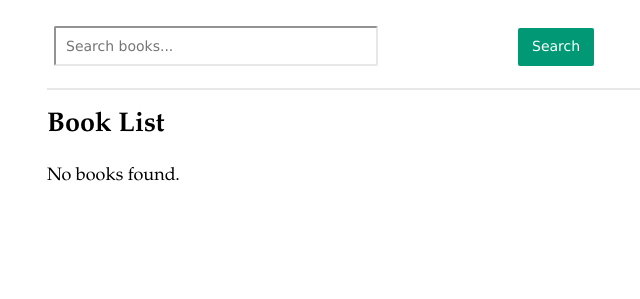
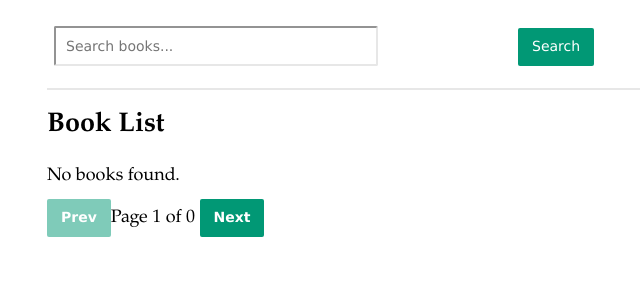
Before and after one commit to Crowe-Brian-J/treehouse_u8_sql_library_manager, a Node server app: page /books in a window 1280 px wide. Shown: the part 204-503 px from the top of the page, without its empty margins (11-651 px from the left). Run offline with Node 20, Linux system fonts and the light colour scheme; data that the repository does not hold is empty; some libraries are stand-ins or nearby versions.

Commit message:
disable prev or next buttons when at pagination end, add styling to distinguish for user

```diff
--- a/public/stylesheets/style.css
+++ b/public/stylesheets/style.css
@@ -2,15 +2,18 @@ body {
   padding: 10px 50px 50px;
   font: 18px 'Garamond', serif;
 }
+
 a {
   color: #019875;
   text-decoration: none;
   font-weight: bold;
   transition: 0.4s;
 }
+
 a:hover {
   color: black;
 }
+
 a.button,
 input[type='submit'] {
   color: white;
@@ -21,21 +24,32 @@ input[type='submit'] {
   border-radius: 2px;
   cursor: pointer;
 }
+
 form a.button,
 input[type='submit'] {
   margin-left: 140px;
   transition: 0.4s;
 }
+
 input[type='submit'] {
   border: 0;
 }
+
 a.button:hover,
 input[type='submit']:hover {
   background-color: #01b189;
 }
+
+a.button.disabled {
+  pointer-events: none; /* makes it unclickable */
+  opacity: 0.5; /* visually dimmed */
+  cursor: default; /* removes the pointer */
+}
+
 p {
   margin: 20px auto;
 }
+
 ul {
   padding: 0;
   list-style-type: none;
--- a/views/index.pug
+++ b/views/index.pug
@@ -35,9 +35,7 @@ block content
 
   //- Pagination
   if totalPages && totalPages > 1
-    nav.pagination
-      if currentPage > 1
-        a.button(href=`/books?search=${search}&page=${currentPage - 1}`) Prev
-      | Page #{currentPage} of #{totalPages}
-      if currentPage < totalPages
-        a.button(href=`/books?search=${search}&page=${currentPage + 1}`) Next
+  nav.pagination
+    a.button(href=`/books?search=${search}&page=${currentPage - 1}`, class=(currentPage === 1 ? 'disabled' : '')) Prev
+    | Page #{currentPage} of #{totalPages}
+    a.button(href=`/books?search=${search}&page=${currentPage + 1}`, class=(currentPage === totalPages ? 'disabled' : '')) Next
```
